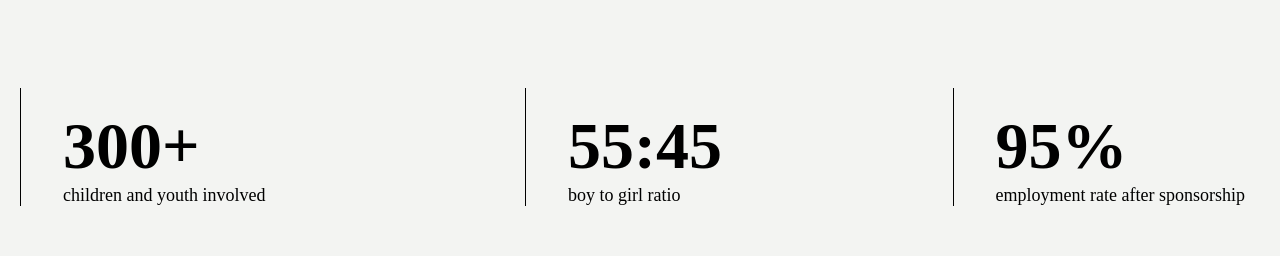
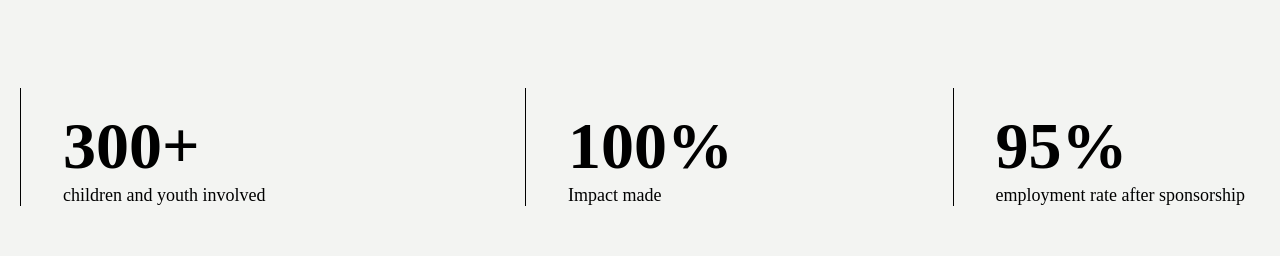
Before and after one commit to NickMuhigi/aspire-rwanda, a Next.js app: page / in a window 1280 px wide. Shown: the part 4608-4864 px from the top of the page. Built offline with nearby package versions, Linux system fonts and the light colour scheme; a web font is replaced by a local one.

Commit message:
fix window.find TypeScript error

```diff
--- a/components/skilled-set.tsx
+++ b/components/skilled-set.tsx
@@ -13,7 +13,7 @@ export type SkilledSetType = {
 };
 
 function parseStatValue(val: string) {
-  // Handle "55:45" ratio format
+  // Handle "100%" ratio format
   if (val.includes(":")) {
     const [a, b] = val.split(":");
     return { type: "ratio" as const, a: parseInt(a), b: parseInt(b) };
--- a/components/statistics-view.tsx
+++ b/components/statistics-view.tsx
@@ -22,9 +22,9 @@ const StatisticsView: NextPage<StatisticsViewType> = ({ className = "" }) => {
     {
       skilledSetWidth: undefined,
       skilledSetPadding: undefined,
-      emptySymbol: "55:45",
+      emptySymbol: "100%",
       emptySymbolWidth: undefined,
-      womenTrainedInLifeAndVocationa: "boy to girl ratio",
+      womenTrainedInLifeAndVocationa: "Impact made",
     },
     {
       skilledSetWidth: undefined,
```
